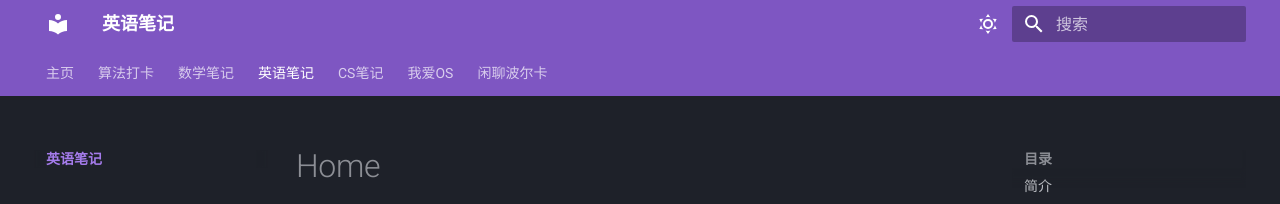
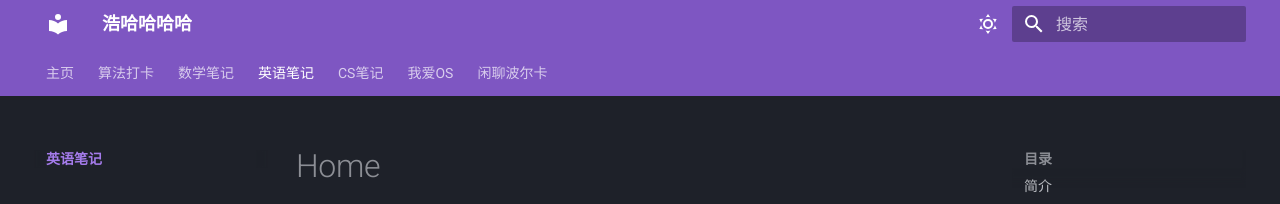
Before and after one commit to Haohahahaha/eng, an MkDocs documentation site: the page built from docs/index.md, in a window 1280 px wide. Shown: the top 204 px of the page. Built offline with MkDocs 1.6.1 and Material for MkDocs 9.7.7, drawn with Linux system fonts in a browser that asks for light colours.

Commit message:
2023-11-10_01:03:35 update

```diff
--- a/mkdocs.yml
+++ b/mkdocs.yml
@@ -1,4 +1,4 @@
-site_name: 英语笔记
+site_name: 浩哈哈哈哈
 theme:
   name: material
   icon:
```
